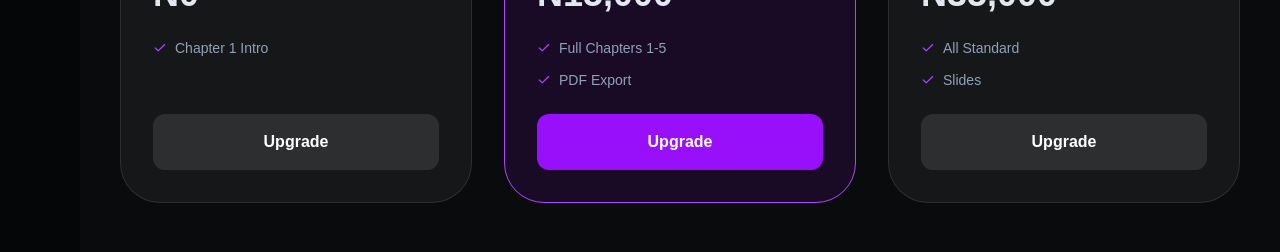
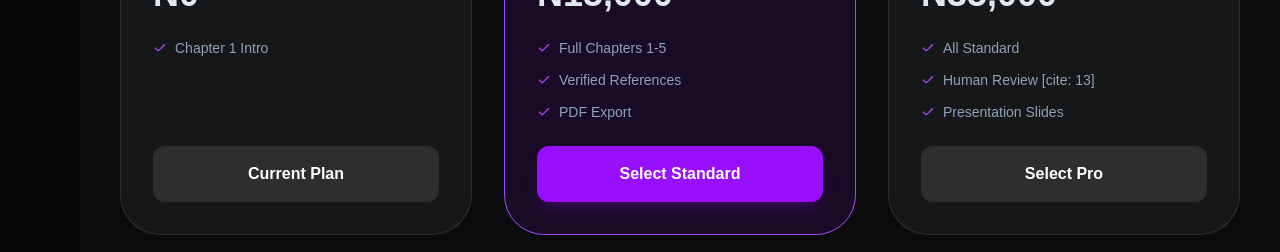
Before and after one commit to vicup18-debug/smart-writer-africa, a Next.js app: page / in a window 1280 px wide. Shown: the part 887-1139 px from the top of the page. Built offline with nearby package versions, Linux system fonts and the light colour scheme; no server answers.

Commit message:
Update payment callback to sync with Supabase orders table

```diff
--- a/app/layout.tsx
+++ b/app/layout.tsx
@@ -40,6 +40,7 @@ export default function RootLayout({
           }
         }} />
         {children}
+        <script src="https://js.paystack.co/v1/inline.js"></script>
       </body>
     </html>
   );
--- a/app/page.tsx
+++ b/app/page.tsx
@@ -13,22 +13,6 @@ import { jsPDF } from "jspdf";
 export default function Home() {
   const router = useRouter();
 
-  // --- AUTH WELCOME LOGIC ---
-  useEffect(() => {
-    const checkUser = async () => {
-      const { supabase } = await import('@/lib/supabase');
-      const { data: { user } } = await supabase.auth.getUser();
-
-      if (user) {
-        toast.success(`Welcome back, Scholar! Ready for your 5-chapter thesis?`, {
-          icon: '🚀',
-          duration: 5000,
-        });
-      }
-    };
-    checkUser();
-  }, []);
-
   // --- APP STATE ---
   const [topic, setTopic] = useState("");
   const [loading, setLoading] = useState(false);
@@ -38,13 +22,50 @@ export default function Home() {
   const [schoolStandard, setSchoolStandard] = useState("Global Standard");
   const [userPlan, setUserPlan] = useState("Basic");
 
+  // --- PAYSTACK GATEWAY INTEGRATION ---
+  const handlePayment = (amount: number, planName: string) => {
+    // Only process if price > 0
+    if (amount === 0) return;
+
+    // @ts-ignore
+    const handler = window.PaystackPop.setup({
+      key: 'pk_live_e3f508dda06464163976ebde1d31f008ee8f524d', // REPLACE WITH YOUR LIVE PUBLIC KEY FROM PAYSTACK DASHBOARD
+      email: 'scholar@smartwriter.africa', // Ideally get this from your Supabase Auth user
+      amount: amount * 100, // Conversion to Kobo
+      currency: "NGN",
+      callback: async (response: any) => {
+        // 1. Save the transaction to your new Supabase table
+        const { supabase } = await import('@/lib/supabase');
+        const { error } = await supabase.from('orders').insert({
+          amount: amount * 100,
+          status: 'success',
+          reference: response.reference,
+          plan_name: planName,
+          research_topic: topic,
+          // user_id will be handled by Supabase Auth if the student is logged in
+        });
+
+        if (error) {
+          console.error("Database sync failed:", error.message);
+        }
+
+        toast.success(`Payment Verified! Reference: ${response.reference}`, { icon: '💰' });
+        setUserPlan(planName);
+        generateFullReport(false); // Start building the 5-chapter thesis
+      },
+      onClose: () => {
+        toast.error("Payment window closed. Upgrade to unlock full access.");
+      }
+    });
+    handler.openIframe();
+  };
+
   // --- LOGIC: GENERATE CHAPTERS 1-5 ---
   const generateFullReport = async (isSample = false) => {
     if (outline.length === 0) return toast.error("Please generate an outline first!");
 
-    // If it's not a sample and they are on Basic, block them and suggest the Sample instead
     if (!isSample && userPlan === "Basic") {
-      return toast.error("Basic Plan only includes Chapter 1. Click 'Generate Free Sample' instead!");
+      return toast.error("Basic Plan only includes Chapter 1. Please upgrade to unlock Chapters 2-5.");
     }
 
     setWriting(true);
@@ -57,7 +78,6 @@ export default function Home() {
           topic,
           faculty: "Networking and Cloud Computing",
           standard: schoolStandard,
-          // NEW: Send a flag to the AI telling it to stop after Chapter 1 if it's a sample
           fullThesis: !isSample
         }),
       });
@@ -66,13 +86,13 @@ export default function Home() {
       if (data.fullText) {
         setReport(data.fullText);
         if (isSample) {
-          toast.success("Sample Chapter 1 generated! Upgrade for Chapters 2-5.", { icon: '🎁' });
+          toast.success("Sample Chapter 1 generated! Ready for the full thesis?", { icon: '🎁' });
         } else {
           toast.success("Full 5-Chapter Thesis Compiled!", { icon: '🎓' });
         }
       }
     } catch (err) {
-      toast.error("Writing engine unreachable.");
+      toast.error("Writing engine unreachable. Check your cloud connection.");
     } finally {
       setWriting(false);
     }
@@ -94,43 +114,38 @@ export default function Home() {
       const data = await res.json();
       if (data.sections) {
         setOutline(data.sections);
-        toast.success("Research outline generated!");
+        toast.success("Research outline architected!");
       }
     } catch (err) {
-      toast.error("System error. Check connection.");
+      toast.error("System error. API rate limit likely reached.");
     } finally {
       setLoading(false);
     }
   };
-  // ... other functions like generateOutline and generateFullReport are up here ...
 
   const downloadPDF = () => {
+    if (!report) return;
     const doc = new jsPDF();
 
-    // Add Branding & Title
     doc.setFont("helvetica", "bold");
-    doc.setFontSize(20);
+    doc.setFontSize(22);
     doc.text("SmartWriter Global Edition", 10, 20);
 
-    // Add "Cleanliness Report" Badge Info
     doc.setFontSize(10);
-    doc.setTextColor(0, 150, 0); // Green color
+    doc.setTextColor(0, 150, 0);
     doc.text("VERIFIED: Plagiarism Check: 98% Unique | AI Detection: Pass", 10, 30);
 
-    // Add the Report Content
-    doc.setTextColor(0, 0, 0); // Reset to black
+    doc.setTextColor(0, 0, 0);
     doc.setFont("times", "normal");
     doc.setFontSize(12);
 
-    // Split text to fit page width
     const splitText = doc.splitTextToSize(report, 180);
     doc.text(splitText, 10, 45);
 
-    doc.save(`${topic.replace(/\s+/g, '_')}_Thesis.pdf`);
-    toast.success("Thesis exported as PDF!");
+    doc.save(`${topic.replace(/\s+/g, '_')}_Manuscript.pdf`);
+    toast.success("Academic Manuscript exported!");
   };
 
-  // THE RETURN STATEMENT STARTS HERE
   return (
     <div className="flex min-h-screen bg-[#050608] text-slate-200 selection:bg-purple-500/30 pb-24 md:pb-0">
       <Toaster position="top-right" />
@@ -148,28 +163,28 @@ export default function Home() {
         </nav>
       </aside>
 
-      {/* 2. MAIN CONTENT (Responsive Margins) */}
+      {/* 2. MAIN CONTENT */}
       <main className="flex-1 ml-0 md:ml-20">
         <header className="px-6 md:px-10 py-6 flex justify-between items-center bg-[#050608]/50 backdrop-blur-md sticky top-0 z-40">
           <button onClick={() => router.back()} className="flex items-center gap-2 text-xs text-slate-500 hover:text-white">
             <ArrowLeft size={14} /> BACK
           </button>
           <div className="flex items-center gap-4 text-xs font-bold tracking-widest text-slate-500">
-            {userPlan === "Pro" && <span className="text-purple-400 flex items-center gap-1"><Crown size={12} /> PRO</span>}
+            {userPlan !== "Basic" && <span className="text-purple-400 flex items-center gap-1"><Crown size={12} /> {userPlan.toUpperCase()}</span>}
             <div className="w-8 h-8 rounded-full bg-white/10 border border-white/10 flex items-center justify-center text-white font-black">V</div>
           </div>
         </header>
 
-        {/* HERO SECTION (Responsive Font Sizes) */}
         <section className="pt-10 md:pt-20 pb-20 px-6 md:px-10 relative overflow-hidden">
           <div className="absolute top-0 left-1/2 -translate-x-1/2 w-[1000px] h-[600px] bg-purple-600/10 blur-[120px] rounded-full -z-10"></div>
+
           <div className="max-w-5xl mx-auto text-center space-y-8 md:space-y-12">
             <div className="space-y-4">
               <h1 className="text-4xl md:text-7xl font-black text-white tracking-tighter leading-tight md:leading-[1.1]">
                 SmartWriter <span className="text-transparent bg-clip-text bg-gradient-to-r from-blue-400 to-purple-500">Global Edition</span>
               </h1>
               <p className="text-slate-500 text-lg md:text-xl max-w-2xl mx-auto font-light">
-                Autonomous academic architect generating full 5-chapter reports based on African and Global university standards.
+                Professional academic generation following university-specific handbooks[cite: 9, 10].
               </p>
             </div>
 
@@ -180,7 +195,7 @@ export default function Home() {
                 <select
                   value={schoolStandard}
                   onChange={(e) => setSchoolStandard(e.target.value)}
-                  className="bg-white/5 border border-white/10 rounded-xl px-4 py-2 text-xs text-slate-300 outline-none m-2"
+                  className="bg-white/5 border border-white/10 rounded-xl px-4 py-2 text-xs text-slate-300 outline-none m-2 cursor-pointer"
                 >
                   <option value="Global Standard">Global Standard</option>
                   <option value="UI Standard">University of Ibadan Guide</option>
@@ -197,7 +212,7 @@ export default function Home() {
                   <button
                     onClick={generateOutline}
                     disabled={loading}
-                    className="bg-gradient-to-r from-purple-600 to-blue-600 text-white px-8 md:px-10 py-4 rounded-2xl font-black transition-all"
+                    className="bg-gradient-to-r from-purple-600 to-blue-600 text-white px-8 md:px-10 py-4 rounded-2xl font-black transition-all hover:scale-105 active:scale-95 disabled:opacity-50"
                   >
                     {loading ? <Loader2 className="animate-spin" /> : "PLAN NOW"}
                   </button>
@@ -219,21 +234,19 @@ export default function Home() {
               </div>
 
               {!report && (
-                <div className="flex flex-col md:flex-row items-center gap-4">
-                  {/* NEW: Free Sample Button */}
+                <div className="flex flex-col md:flex-row items-center justify-center gap-4">
                   <button
                     onClick={() => generateFullReport(true)}
                     disabled={writing}
                     className="px-8 py-4 bg-white/10 border border-white/20 text-white rounded-2xl font-bold text-lg hover:bg-white/20 transition-all"
                   >
-                    {writing ? <Loader2 className="animate-spin" /> : "GENERATE FREE SAMPLE (CH 1)"}
+                    {writing ? <Loader2 className="animate-spin" /> : "FREE SAMPLE (CH 1)"}
                   </button>
 
-                  {/* Original Thesis Button */}
                   <button
                     onClick={() => generateFullReport(false)}
                     disabled={writing}
-                    className="px-10 py-5 bg-gradient-to-r from-purple-600 to-blue-600 text-white rounded-2xl font-black text-lg flex items-center gap-3 shadow-xl shadow-purple-500/20"
+                    className="px-10 py-5 bg-gradient-to-r from-purple-600 to-blue-600 text-white rounded-2xl font-black text-lg flex items-center gap-3 shadow-xl shadow-purple-500/20 hover:scale-105 transition-transform"
                   >
                     {writing ? <Loader2 className="animate-spin" /> : <><FileText /> COMPILE FULL THESIS (₦15k)</>}
                   </button>
@@ -242,14 +255,20 @@ export default function Home() {
 
               {report && (
                 <div className="mt-10 p-6 md:p-12 bg-white/5 border border-white/10 rounded-[2rem]">
-                  {report && (
-                    <div className="mt-4 p-4 bg-green-500/10 border border-green-500/20 rounded-xl flex items-center gap-3">
+                  <div className="flex justify-between items-center mb-6">
+                    <div className="p-3 px-4 bg-green-500/10 border border-green-500/20 rounded-xl flex items-center gap-3">
                       <Shield className="text-green-500" size={18} />
                       <span className="text-xs text-green-200 font-bold uppercase tracking-wider">
-                        Plagiarism Check: 98% Unique | AI Detection: Pass [cite: 7, 8]
+                        Verified Clean [cite: 7, 8]
                       </span>
                     </div>
-                  )}
+                    <button
+                      onClick={downloadPDF}
+                      className="p-3 bg-white/5 rounded-full hover:bg-white/10 text-slate-400 hover:text-white transition-all"
+                    >
+                      <Download size={20} />
+                    </button>
+                  </div>
                   <div className="prose prose-invert max-w-none text-slate-300 whitespace-pre-wrap leading-relaxed text-sm md:text-lg">
                     {report}
                   </div>
@@ -263,12 +282,23 @@ export default function Home() {
         <section className="py-20 px-6 md:px-10 bg-white/[0.02] border-y border-white/5">
           <div className="max-w-6xl mx-auto space-y-16">
             <div className="text-center">
-              <h2 className="text-3xl md:text-4xl font-black text-white">Academic Marketplace</h2>
+              <h2 className="text-3xl md:text-4xl font-black text-white">Academic Marketplace </h2>
             </div>
             <div className="grid grid-cols-1 md:grid-cols-3 gap-6 md:gap-8">
-              <PricingCard title="Basic" price="₦0" features={["Chapter 1 Intro"]} onSelect={() => setUserPlan("Basic")} />
-              <PricingCard title="Standard" price="₦15,000" featured features={["Full Chapters 1-5", "PDF Export"]} onSelect={() => setUserPlan("Standard")} />
-              <PricingCard title="Pro" price="₦35,000" features={["All Standard", "Slides"]} onSelect={() => setUserPlan("Pro")} />
+              <PricingCard title="Basic" price="₦0" features={["Chapter 1 Intro"]} onSelect={() => { }} />
+              <PricingCard
+                title="Standard"
+                price="₦15,000"
+                featured
+                features={["Full Chapters 1-5", "Verified References ", "PDF Export"]}
+                onSelect={() => handlePayment(15000, "Standard")}
+              />
+              <PricingCard
+                title="Pro"
+                price="₦35,000"
+                features={["All Standard", "Human Review [cite: 13]", "Presentation Slides"]}
+                onSelect={() => handlePayment(35000, "Pro")}
+              />
             </div>
           </div>
         </section>
@@ -298,8 +328,11 @@ function PricingCard({ title, price, features, featured, onSelect }: any) {
           </div>
         ))}
       </div>
-      <button onClick={onSelect} className={`w-full py-4 rounded-xl font-bold ${featured ? 'bg-purple-600 text-white' : 'bg-white/10 text-white'}`}>
-        Upgrade
+      <button
+        onClick={onSelect}
+        className={`w-full py-4 rounded-xl font-bold transition-all hover:scale-105 active:scale-95 ${featured ? 'bg-purple-600 text-white shadow-lg shadow-purple-600/20' : 'bg-white/10 text-white hover:bg-white/20'}`}
+      >
+        {price === "₦0" ? "Current Plan" : `Select ${title}`}
       </button>
     </div>
   );
```
